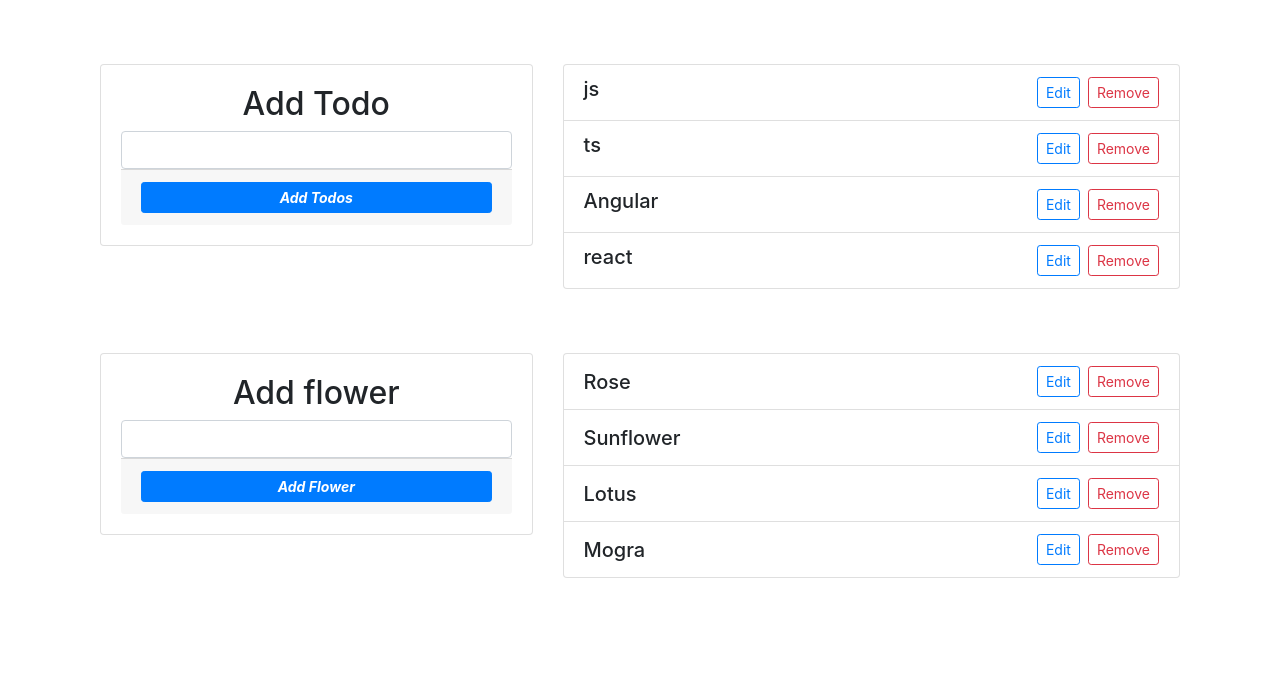
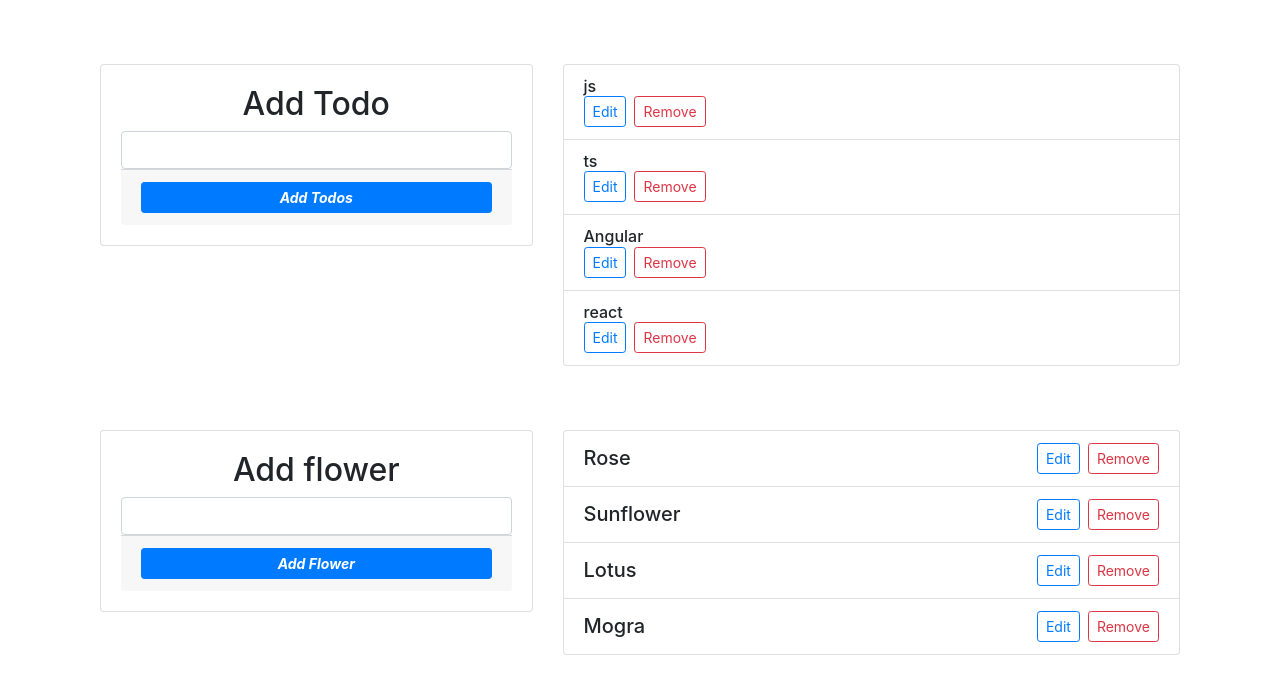
Before and after one commit to kiranainile/todo_crud1, an Angular app: page / in a window 1280 px wide. Shown: the top 694 px of the page. Built offline with nearby package versions, Linux system fonts and the light colour scheme.

Commit message:
updated changes

```diff
--- a/src/app/todo/todo.component.html
+++ b/src/app/todo/todo.component.html
@@ -22,9 +22,10 @@
         </div>
         <div class="col-7">
             <ul class="list-group mt-3" *ngIf="todoArr.length > 0; else noTodos">
-                <li class="list-group-item d-flex justify-content-between " *ngFor="let todos of todoArr">
-                    <h5 class="mb-0">{{todos.todoItem}}</h5>
-                    <div class="d-flex gap-2 mt-2 mt-md-0">
+                <li class="list-group-item d-flex justify-content-between align-items-center
+                flex-wrap" *ngFor="let todos of todoArr">
+                    <h6 class="mb-2 mb-md-0 text-break">{{todos.todoItem}}</h6>
+                    <div class="d-flex gap-2 w-100 w-md-auto justify-content-start justify-content-md-end-mt-2 mt-md-0">
                         <button class="btn btn-sm btn-outline-primary mr-2" (click)="onEdit(todos)">Edit</button>
                         <button class="btn btn-sm btn-outline-danger" (click)="onRemove(todos.todoId)">Remove</button>
                     </div>
```
